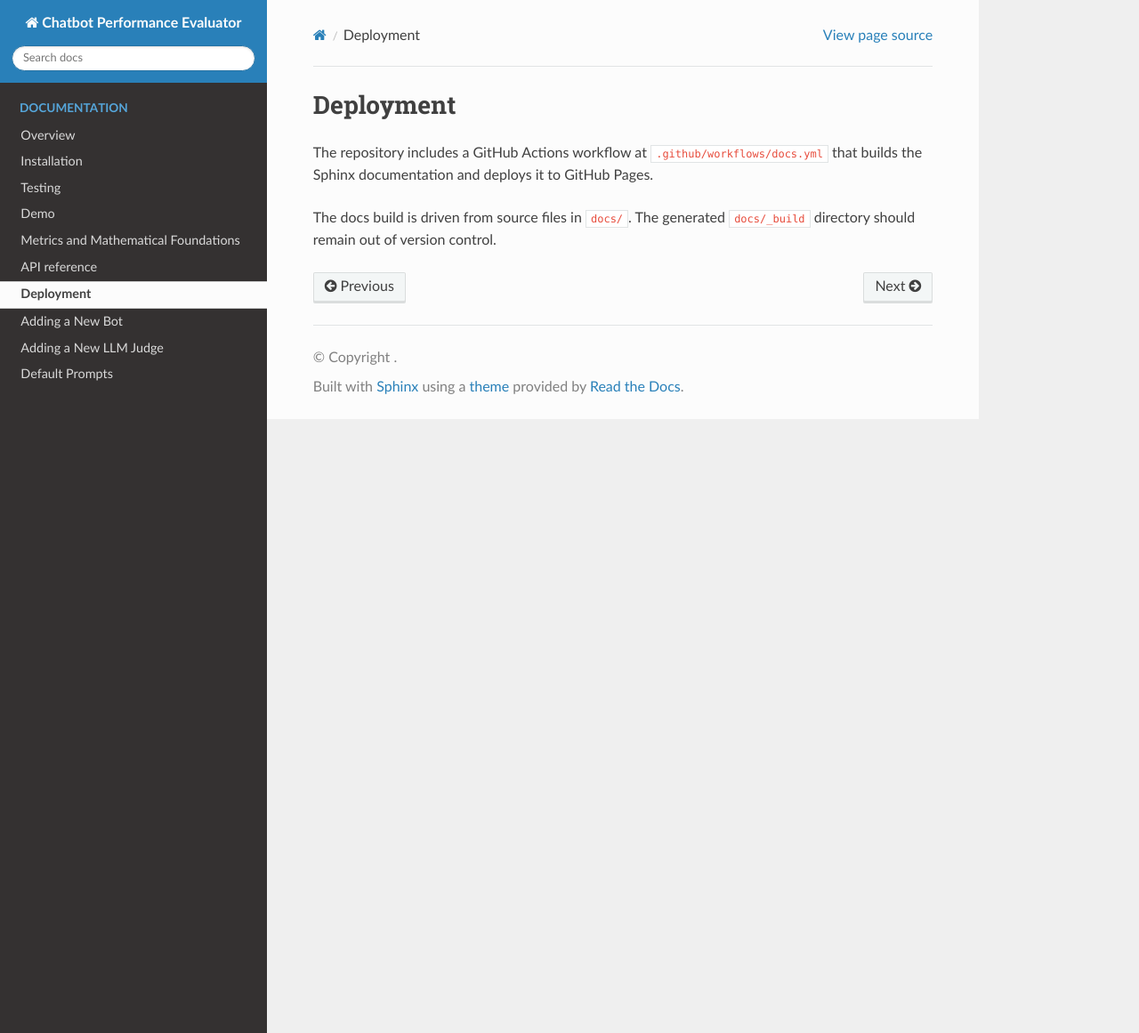
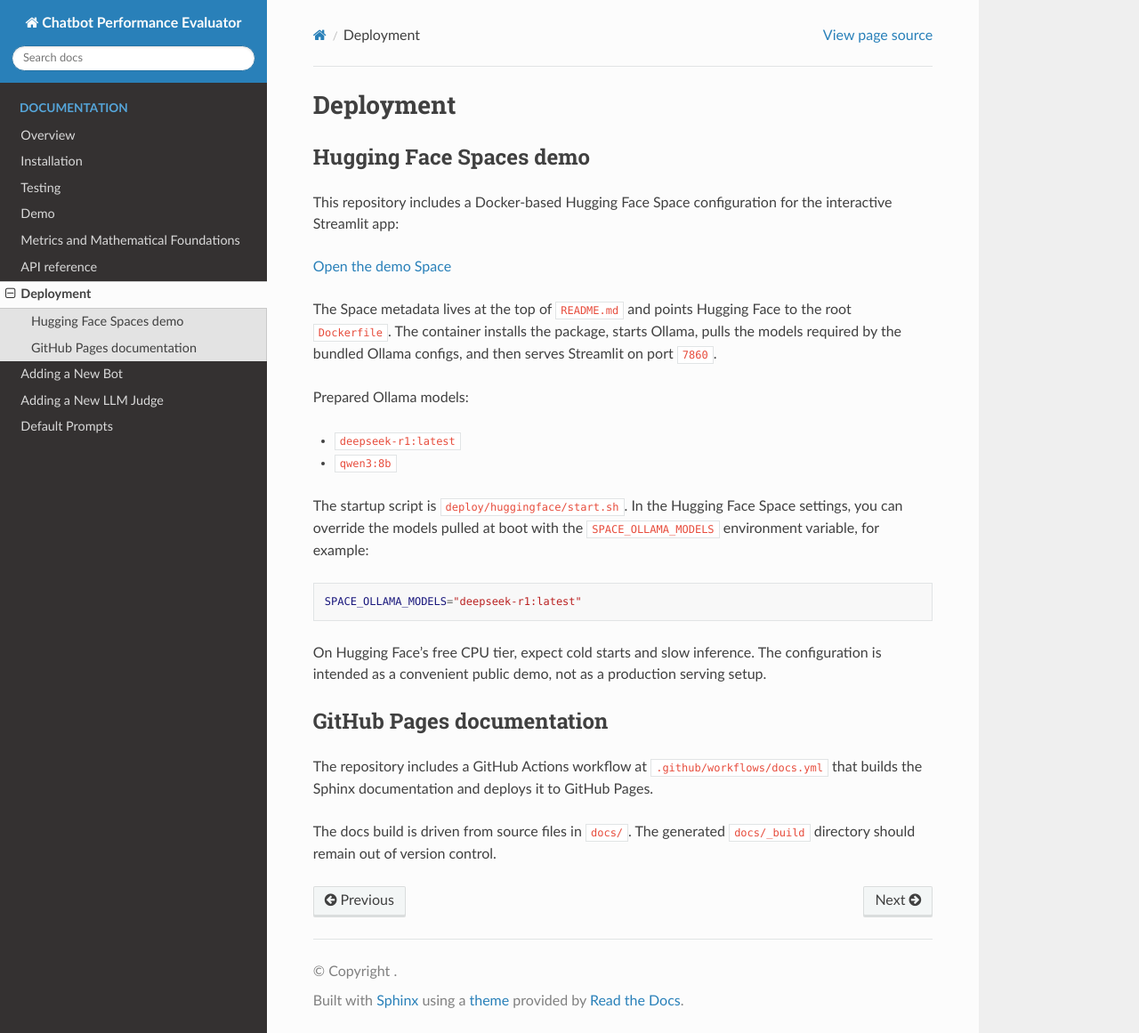
Before and after one commit to andalenavals/chatbot_performance_evaluator, a Sphinx documentation site: the page built from docs/deployment.rst, in a window 1280 px wide and 1161 px high. Shown: the whole window at 89% size. Built offline with Sphinx 7.4.7 and the Read the Docs theme 3.1.0, drawn with Linux system fonts in a browser that asks for light colours; pages that are not in the unit, such as notebooks, are missing from menus.

Commit message:
hugging face hosting demo

```diff
--- a/docs/deployment.rst
+++ b/docs/deployment.rst
@@ -1,5 +1,38 @@
 Deployment
 ==========
+
+Hugging Face Spaces demo
+------------------------
+
+This repository includes a Docker-based Hugging Face Space configuration for the
+interactive Streamlit app:
+
+`Open the demo Space <https://andalenavals-chatbot-performance-evaluator.hf.space>`_
+
+The Space metadata lives at the top of ``README.md`` and points Hugging Face to
+the root ``Dockerfile``. The container installs the package, starts Ollama, pulls
+the models required by the bundled Ollama configs, and then serves Streamlit on
+port ``7860``.
+
+Prepared Ollama models:
+
+* ``deepseek-r1:latest``
+* ``qwen3:8b``
+
+The startup script is ``deploy/huggingface/start.sh``. In the Hugging Face Space
+settings, you can override the models pulled at boot with the
+``SPACE_OLLAMA_MODELS`` environment variable, for example:
+
+.. code-block:: bash
+
+   SPACE_OLLAMA_MODELS="deepseek-r1:latest"
+
+On Hugging Face's free CPU tier, expect cold starts and slow inference. The
+configuration is intended as a convenient public demo, not as a production
+serving setup.
+
+GitHub Pages documentation
+--------------------------
 
 The repository includes a GitHub Actions workflow at ``.github/workflows/docs.yml`` that builds the Sphinx documentation and deploys it to GitHub Pages.
 
```
Also changed, not shown: README.md (+23 -0 lines), docs/demo.rst (+18 -0 lines), 3 other files.
